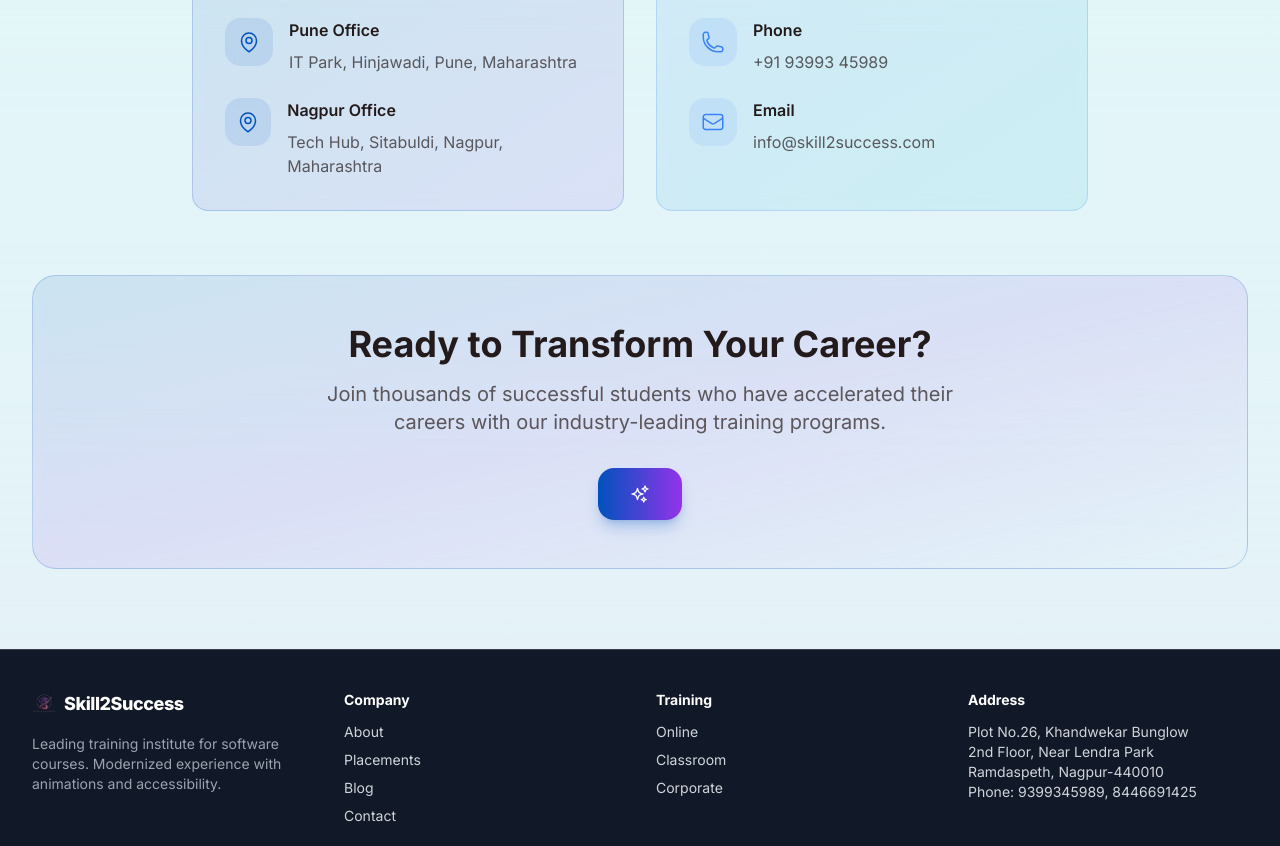
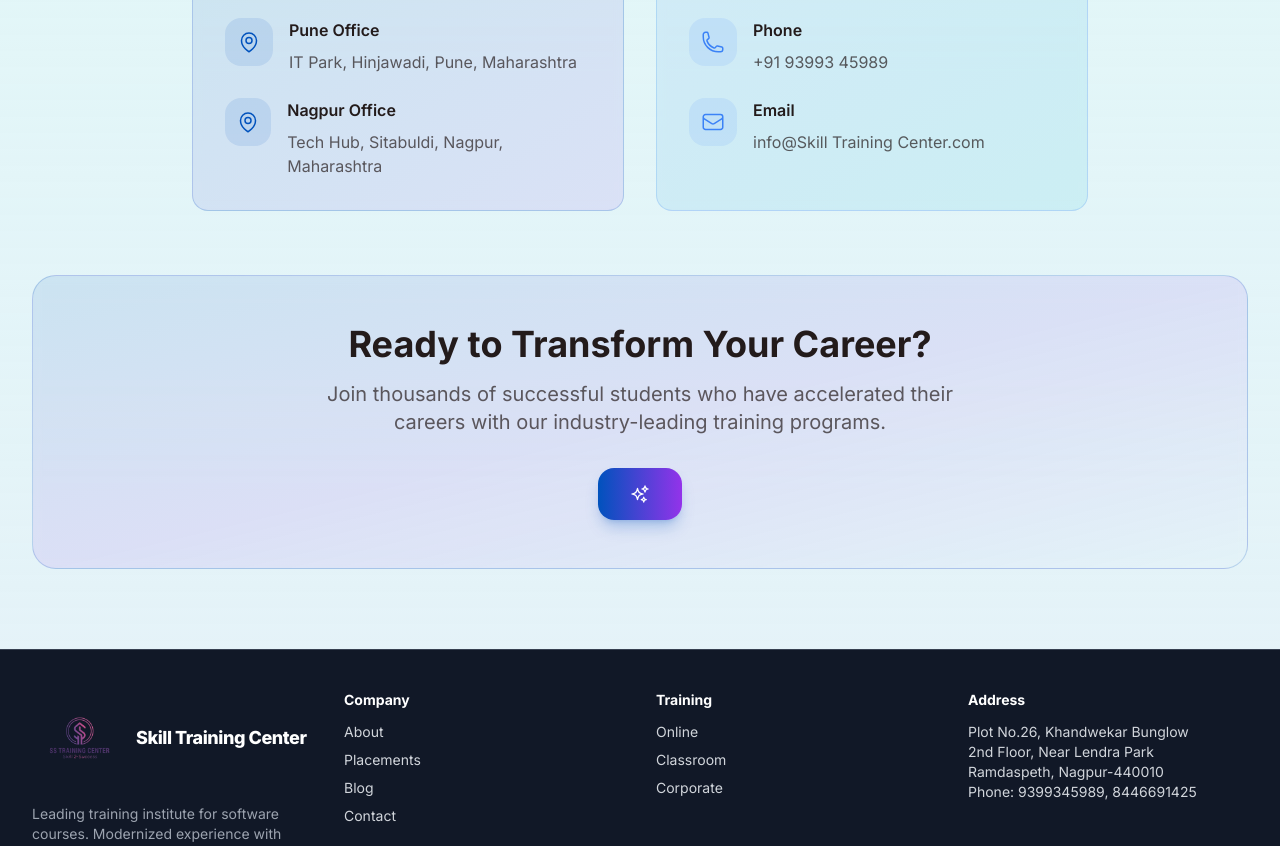
Before and after one commit to TheKhushant/S2S_neumorphic_style, a React (Vite) app: page /about in a window 1280 px wide. Shown: the part 1940-2786 px from the top of the page. Built offline with nearby package versions, Linux system fonts and the light colour scheme.

Commit message:
update logo newlogo.png

```diff
--- a/client/components/site/ContactForm.tsx
+++ b/client/components/site/ContactForm.tsx
@@ -86,7 +86,7 @@ export default function ContactForm() {
         </div>
         <div className="overflow-hidden rounded-xl border">
           <iframe
-            title="Skill2Success Nagpur Location"
+            title="Skill Training Center Nagpur Location"
             src="https://www.google.com/maps/embed?pb=!1m18!1m12!1m3!1d3721.337405892367!2d79.067185!3d21.1363751!2m3!1f0!2f0!3f0!3m2!1i1024!2i768!4f13.1!3m3!1m2!1s0x3bd4c1000c0583e5%3A0x2a9d4b509fe5934e!2sSS%20Infotech%20Nagpur!5e0!3m2!1sen!2sin!4v1695739200000!5m2!1sen!2sin"
             width="100%"
             height="350"
--- a/client/components/site/Footer.tsx
+++ b/client/components/site/Footer.tsx
@@ -6,14 +6,22 @@ export default function Footer() {
       <div className="container grid gap-8 py-10 md:grid-cols-4">
         <div className="space-y-3">
           <div className="inline-flex items-center gap-2">
-            <img
-              src="/logo.png"
-              alt="Skill2Success Logo"
-              className="h-8 w-8 md:h-6 md:w-6 sm:h-5 sm:w-5 object-contain"
-              aria-hidden="true"
-            />
+           <img
+  src="/newlogo.png"
+  alt="Skill Training Center Logo"
+  className="
+    w-16 h-16           /* default size */
+    sm:w-12 sm:h-12     /* small screens */
+    md:w-16 md:h-16     /* medium screens */
+    lg:w-20 lg:h-20     /* large screens */
+    xl:w-24 xl:h-24     /* extra-large screens */
+    object-contain
+  "
+  aria-hidden="true"
+/>
+
             <span className="text-lg font-extrabold tracking-tight text-white">
-              Skill2Success
+              Skill Training Center
             </span>
           </div>
           <p className="text-sm text-gray-400">
@@ -69,7 +77,7 @@ export default function Footer() {
       </div>
 
       <div className="border-t border-gray-700 py-6 text-center text-xs text-gray-400">
-        © {new Date().getFullYear()} Skill2Success. All rights reserved. <br />
+        © {new Date().getFullYear()} Skill Training Center. All rights reserved. <br />
         Developed by{" "}
         <a
           href="https://www.linkedin.com/in/tejas-khope"
--- a/client/components/site/Header.tsx
+++ b/client/components/site/Header.tsx
@@ -18,15 +18,28 @@ const navItems = [
 export default function Header() {
   const [open, setOpen] = useState(false);
   return (
-    <header className="sticky top-0 z-50 w-full border-b border-border/50 bg-white backdrop-blur">
+    <header className="sticky top-0 z-50 w-full border-b border-border/50 bg-white backdrop-blur ">
       <div className="container flex h-24 items-center justify-between">
         <Link to="/" className="flex items-center gap-2">
-          <img
-            src="/logo.png"
-            alt="Skill2Success Logo"
-            className="h-[150px] w-[100px] md:h-20 md:w-20 sm:h-16 sm:w-16 object-contain"
-            aria-hidden="true"
-          />
+      <img
+  src="/newlogo.png"
+  alt="Skill Training Center Logo"
+  className="
+    w-[130px] h-30
+    sm:w-24 sm:h-24
+    md:w-28 md:h-28
+    lg:w-36 lg:h-36
+    xl:w-44 xl:h-44
+    object-contain
+    relative
+    z-20
+    opacity-100   /* full opacity */
+  "
+  aria-hidden="true"
+/>
+
+
+
         </Link>
         <nav className="hidden items-center gap-6 md:flex">
           {navItems.map((item) => (
--- a/client/pages/About.tsx
+++ b/client/pages/About.tsx
@@ -101,7 +101,7 @@ export default function About() {
           </motion.div>
 
           <h1 className="text-4xl md:text-6xl font-extrabold bg-gradient-to-r from-foreground via-foreground/90 to-foreground/80 bg-clip-text text-transparent">
-            About Skill2Success
+            About Skill Training Center
           </h1>
           <p className="mt-6 text-xl text-foreground/70 max-w-2xl mx-auto leading-relaxed">
             Where innovation meets excellence in the realm of IT solutions and transformative education.
@@ -142,7 +142,7 @@ export default function About() {
           className="max-w-4xl mx-auto text-center mb-16"
         >
           <p className="text-lg text-foreground/70 leading-relaxed">
-            Skill2Success is a premier software organization with a strong presence in Pune and Nagpur.
+            Skill Training Center is a premier software organization with a strong presence in Pune and Nagpur.
             We specialize in cutting-edge IT solutions, digital marketing, and transformative education programs
             designed to bridge the gap between academia and industry.
           </p>
@@ -323,7 +323,7 @@ export default function About() {
                   </div>
                   <div>
                     <h4 className="font-semibold text-foreground mb-2">Email</h4>
-                    <p className="text-foreground/70">info@skill2success.com</p>
+                    <p className="text-foreground/70">info@Skill Training Center.com</p>
                   </div>
                 </div>
               </div>
--- a/client/pages/Index.tsx
+++ b/client/pages/Index.tsx
@@ -82,7 +82,7 @@ export default function Index() {
     },
     {
       id: 2,
-      quote: "Skill2Success's course gave me the skills and confidence I needed to switch my career. The projects were invaluable for my portfolio.",
+      quote: "Skill Training Center's course gave me the skills and confidence I needed to switch my career. The projects were invaluable for my portfolio.",
       author: "Prateek Kumar",
       role: "Frontend Engineer",
       company: "Digital Innovations",
@@ -115,7 +115,7 @@ export default function Index() {
     },
     {
       id: 5,
-      quote: "The mentorship and guidance from Skill2Success helped me grow faster than I expected. The career support was exceptional.",
+      quote: "The mentorship and guidance from Skill Training Center helped me grow faster than I expected. The career support was exceptional.",
       author: "Ajay Singh",
       role: "ML Engineer",
       company: "AI Innovations",
@@ -350,7 +350,7 @@ export default function Index() {
                   className="inline-flex items-center gap-2 px-4 py-2 rounded-full bg-primary/10 border border-primary/20 mb-6"
                 >
                   <TrophyIcon className="w-4 h-4 text-primary" />
-                  <span className="text-sm font-semibold text-primary">About Skill2Success</span>
+                  <span className="text-sm font-semibold text-primary">About Skill Training Center</span>
                 </motion.div>
 
                 <h2 className="text-4xl md:text-5xl font-extrabold bg-gradient-to-r from-foreground via-foreground/90 to-foreground/80 bg-clip-text text-transparent">
@@ -370,7 +370,7 @@ export default function Index() {
                     Where innovation meets excellence in the realm of IT solutions and education.
                   </p>
                   <p>
-                    Skill2Success is a premier software organization with a strong presence in Pune and Nagpur.
+                    Skill Training Center is a premier software organization with a strong presence in Pune and Nagpur.
                     We specialize in cutting-edge IT solutions, digital marketing, and transformative education programs.
                   </p>
                 </motion.div>
@@ -505,7 +505,7 @@ export default function Index() {
                 What Our Students Say
               </h2>
               <p className="mt-6 text-xl text-foreground/70 max-w-2xl mx-auto">
-                Real stories from our alumni who transformed their careers with Skill2Success
+                Real stories from our alumni who transformed their careers with Skill Training Center
               </p>
             </motion.div>
 
--- a/client/pages/Placements.tsx
+++ b/client/pages/Placements.tsx
@@ -47,7 +47,7 @@ const testimonials = [
   },
   {
     id: 2,
-    quote: "Skill2Success's course gave me the skills and confidence I needed to switch my career. The projects were invaluable for my portfolio.",
+    quote: "Skill Training Center's course gave me the skills and confidence I needed to switch my career. The projects were invaluable for my portfolio.",
     author: "Prateek Kumar",
 
     rating: 5,
@@ -77,7 +77,7 @@ const testimonials = [
   },
   {
     id: 5,
-    quote: "The mentorship and guidance from Skill2Success helped me grow faster than I expected. The career support was exceptional.",
+    quote: "The mentorship and guidance from Skill Training Center helped me grow faster than I expected. The career support was exceptional.",
     author: "Ajay Singh",
 
     rating: 5,
--- a/index.html
+++ b/index.html
@@ -1,15 +1,18 @@
 <!doctype html>
 <html lang="en">
-
   <head>
     <meta charset="UTF-8" />
     <meta name="viewport" content="width=device-width, initial-scale=1.0" />
-  <title>skill2success</title>
-  <meta name="description"
-    content="Modern software training institute offering online and classroom courses with placement assistance. Learn Java, React, Python, and more." />
+    <title>Skill Training Center</title>
+    <meta
+      name="description"
+      content="Modern software training institute offering online and classroom courses with placement assistance. Learn Java, React, Python, and more."
+    />
     <meta name="theme-color" content="#E980FC" />
-  <meta name="keywords"
-    content="training, online training, classroom training, placements, software courses, Java, React, Python" />
+    <meta
+      name="keywords"
+      content="training, online training, classroom training, placements, software courses, Java, React, Python"
+    />
   </head>
 
   <body>
@@ -17,5 +20,4 @@
 
     <script type="module" src="/client/App.tsx"></script>
   </body>
-
 </html>
```
Also changed, not shown: public/logo3.jpg (added), public/newlogo.png (added). Lines whose indentation alone changed are shown as unchanged.
